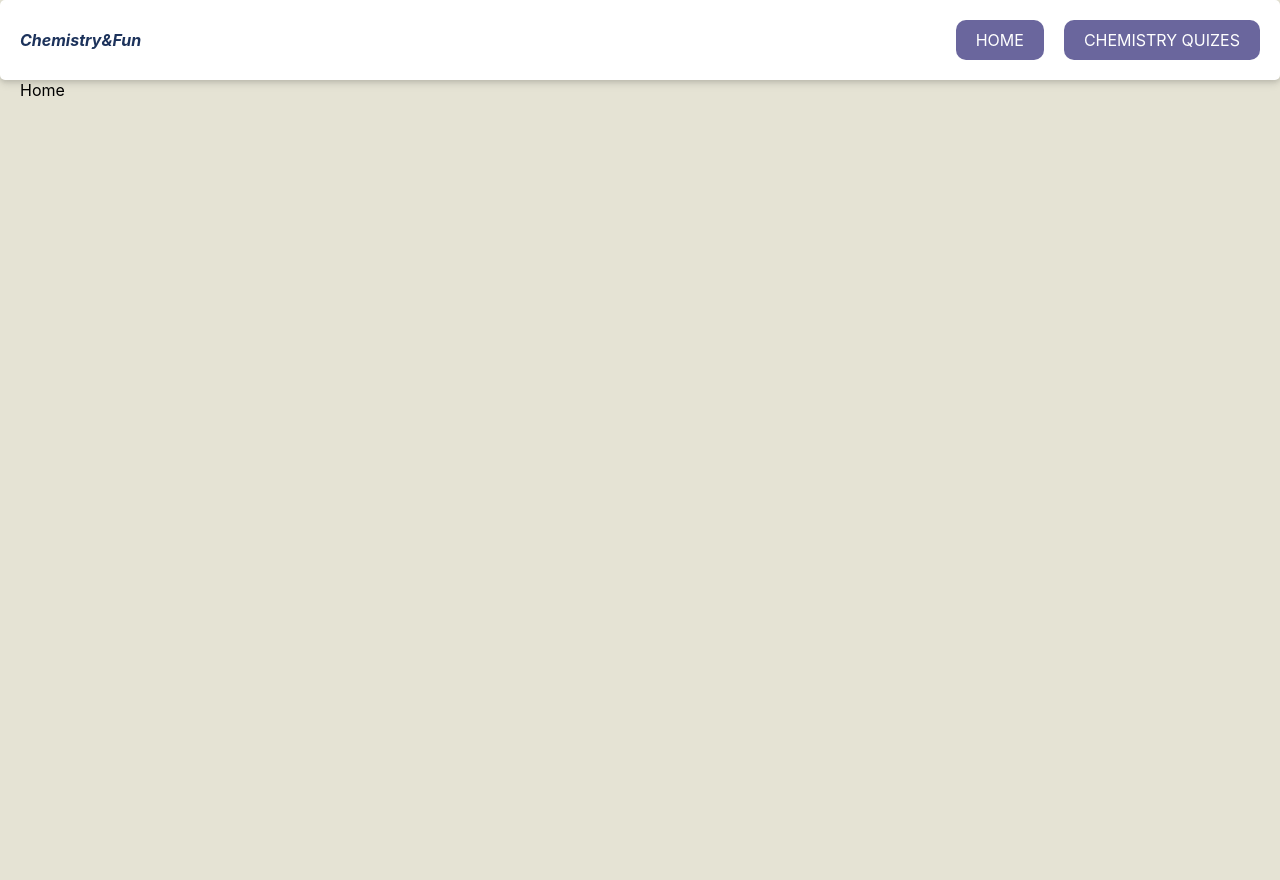
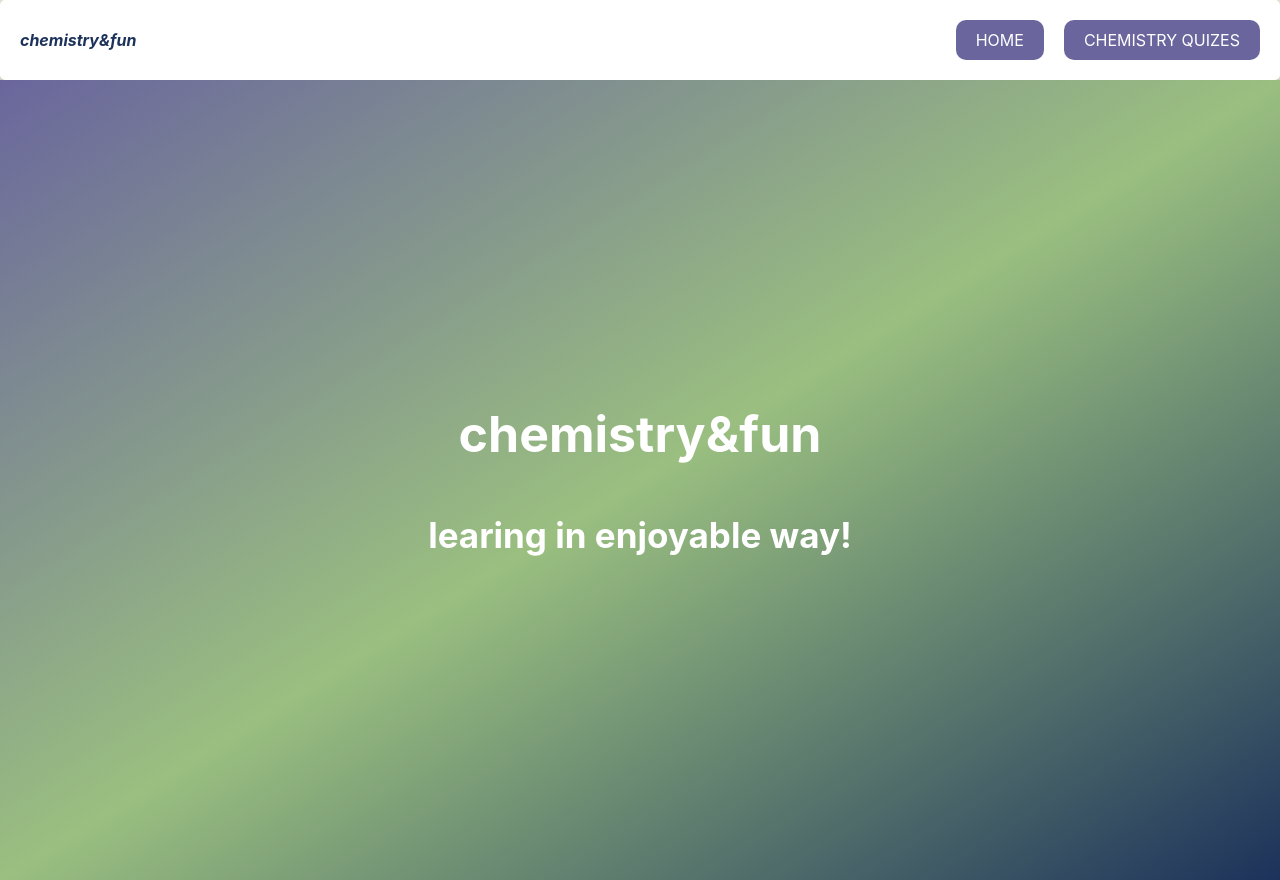
Before and after one commit to karolina-rachuta/chemistry-fun, a React (Create React App) app in the folder client/: page / in a window 1280 px wide. Before the commit the page ends 800 px from the top, so only its background shows below. Built offline with nearby package versions, Linux system fonts and the light colour scheme.

Commit message:
adding home hero

```diff
--- a/client/src/App.css
+++ b/client/src/App.css
@@ -187,7 +187,32 @@ a {
 .btn-answers:disabled {
     background-color: var(--primary-color);
 }
+/* Home Page */
+.container-hero {
+    background: linear-gradient(
+        to bottom right,
+        var(--primary-color),
+        var(--secondary-color),
+        var(--additional-color)
+    );
+    color: var(--font-color);
+    margin: 0;
+    padding: 0;
+    min-height: 100vh;
+    display: flex;
+    flex-direction: column;
+    justify-content: center;
+    align-items: center;
+    gap: 50px;
+}
+.container-hero h1 {
+    font-size: 50px;
+}
+.container-hero h2 {
+    font-size: 35px;
+}
 
+/* Quizzes Page */
 .quizzes-page-container {
     width: 100%;
     display: flex;
--- a/client/src/components/Header.jsx
+++ b/client/src/components/Header.jsx
@@ -16,7 +16,7 @@ function Header() {
                 <div className="header-navigation">
                     <div className="header-top">
                         <span className="logo" onClick={() => navigate('/')}>
-                            Chemistry&Fun
+                            chemistry&fun
                         </span>
                         <div onClick={handleMenu} className="hamburger">
                             {isOpen ? (
--- a/client/src/page/HomePage.jsx
+++ b/client/src/page/HomePage.jsx
@@ -6,7 +6,10 @@ function HomePage() {
     return (
         <div>
             <Header />
-            <div className="container">Home</div>
+            <div className="container container-hero">
+                <h1>chemistry&fun</h1>
+                <h2>learing in enjoyable way!</h2>
+            </div>
         </div>
     );
 }
```
Also changed, not shown: client/src/App.js (+5 -5 lines).
